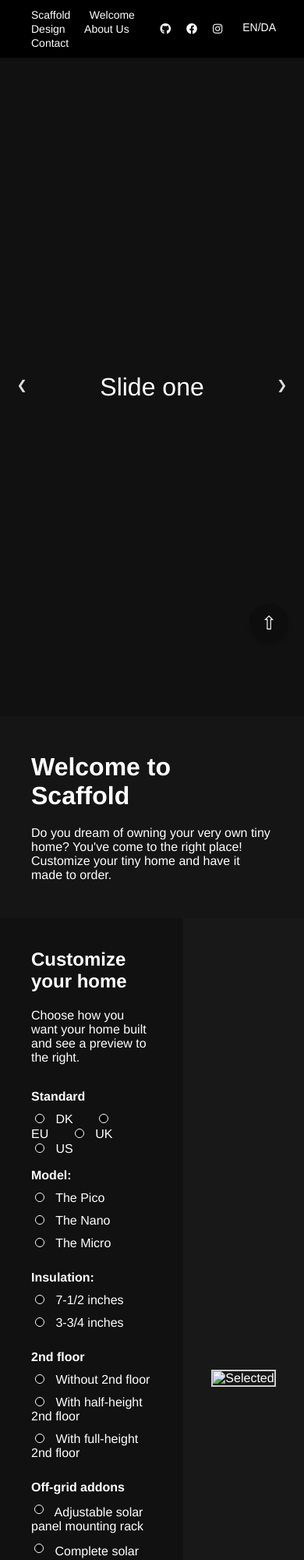
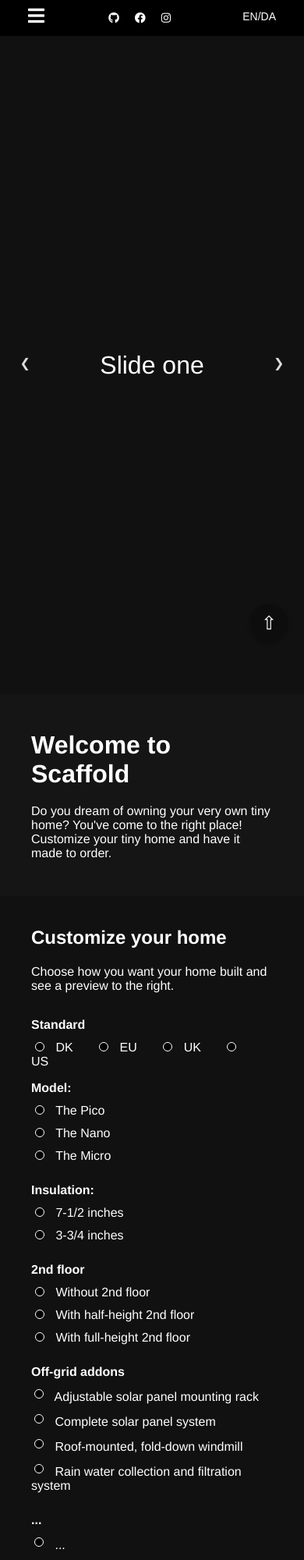
Before and after one commit to NicklasVraa/OpenTinyHome, a plain HTML site: page index.html in a window 390 px wide. Shown: the top 2000 px of the page at 78% size. Drawn offline with Linux system fonts and the light colour scheme.

Commit message:
Made webpage adapt to mobile

```diff
--- a/index.html
+++ b/index.html
@@ -13,7 +13,11 @@ Auth: Nicklas Vraa
     <style>
         body, html {
             margin: 0; padding: 0; width: 100%; height: 100%;
-            box-sizing: border-box; font-family: Helvetica, sans-serif;
+            box-sizing: border-box; background-color: #000000;
+            font-family: Helvetica, sans-serif;
+        }
+        .container {
+            max-width: 1200px; margin: 0 auto; box-sizing: border-box;
         }
         h1 {
             font-size: 2rem; margin-bottom: 20px;
@@ -39,6 +43,17 @@ Auth: Nicklas Vraa
         }
         .menu-bar a:hover {
             text-decoration: underline;
+        }
+        #burger-menu {
+            display: none;
+            background: none;
+            color: white;
+            font-size: 24px;
+            border: none;
+            cursor: pointer;
+        }
+        #menu-links {
+            display: flex;
         }
         .social-icons {
             display: flex; margin-right: 10px;
@@ -82,7 +97,7 @@ Auth: Nicklas Vraa
             background-color: #111111; color: white;
         }
         .carousel-controls {
-            position: absolute; top: 48.5%; width: 92%; display: flex;
+            position: absolute; top: 48.5%; width: 90%; display: flex;
             justify-content: space-between;
         }
         .carousel-controls button {
@@ -100,7 +115,7 @@ Auth: Nicklas Vraa
             padding: 0px;
         }
         .split-view {
-            display: flex;
+            display: flex; flex-direction: row;
         }
         .left-panel {
             flex: 1; display: flex; flex-direction: column;
@@ -129,16 +144,54 @@ Auth: Nicklas Vraa
         input[type="radio"]:checked, input[type="checkbox"]:checked {
             background-color: #ffffff;
         }
+
+        /* Media query for smaller screens */
+        @media screen and (max-width: 768px) {
+            #burger-menu {
+                display: block; /* Show burger icon */
+            }
+            #menu-links {
+                display: none; /* Hide full menu by default */
+                flex-direction: column;
+                background-color: #000; /* Match your design */
+                position: absolute;
+                top: 40px; /* Adjust based on your menu-bar height */
+                left: 0px;
+                width: 100px;
+                padding: 14px;
+                z-index: 1000;
+            }
+            #menu-links.active {
+                display: flex; /* Show the menu when active */
+            }
+            #menu-links a {
+                color: white;
+                padding: 10px;
+            }
+            .split-view {
+                flex-direction: column; /* Stack panels vertically */
+            }
+            .right-panel {
+                order: 2; /* Ensures the right panel is below the left panel */
+            }
+
+            .left-panel {
+                order: 1; /* Left panel stays on top */
+            }
+        }
     </style>
 </head>
-<body>
+<body><div class="container">
     <div class="menu-bar">
-        <nav>
+        <button id="burger-menu" onclick="toggle_menu()" aria-label="Toggle Menu">
+            <i class="fas fa-bars"></i>
+        </button>
+        <nav id="menu-links">
             <a id="home" onclick="home()">Scaffold</a>
-            <a href="#welcome" onclick="navigate(event, 'welcome')"><span id="welcome-link">...</span></a>
-            <a href="#design" onclick="navigate(event, 'design')"><span id="design-link">...</span></a>
-            <a href="#about" onclick="navigate(event, 'about')"><span id="about-link">...</span></a>
-            <a href="#contact" onclick="navigate(event, 'contact')"><span id="contact-link">...</span></a>
+            <a href="#welcome" class="menu-link" onclick="navigate(event, 'welcome')"><span id="welcome-link">...</span></a>
+            <a href="#design" class="menu-link" onclick="navigate(event, 'design')"><span id="design-link">...</span></a>
+            <a href="#about" class="menu-link" onclick="navigate(event, 'about')"><span id="about-link">...</span></a>
+            <a href="#contact" class="menu-link" onclick="navigate(event, 'contact')"><span id="contact-link">...</span></a>
         </nav>
         <div class="social-icons">
             <a href="https://github.com" target="_blank" aria-label="GitHub"><i class="fab fa-github"></i></a>
@@ -208,7 +261,7 @@ Auth: Nicklas Vraa
                 </div>
             </div>
             <div class="right-panel">
-                <img id="selected-image" src="res/image1.jpg" alt="Selected" />
+                <img id="selected-image" src="res/image1.jpg" alt="Preview" />
             </div>
         </div>
     </section>
@@ -300,6 +353,22 @@ Auth: Nicklas Vraa
             }
         }
 
+        function toggle_menu() {
+            const menu_links = document.getElementById("menu-links");
+            menu_links.classList.toggle("active");
+        }
+
+        document.addEventListener("DOMContentLoaded", function () {
+            const menuLinks = document.querySelectorAll(".menu-link");
+            const menu = document.getElementById("menu-links");
+
+            menuLinks.forEach(link => {
+                link.addEventListener("click", () => {
+                    menu.classList.remove("active"); /* Collapse menu. */
+                });
+            });
+        });
+
         /* Switch language of entire page. */
         function toggle_language() {
             if (language === "en") { language = "da"; }
@@ -368,5 +437,5 @@ Auth: Nicklas Vraa
             /* TODO */
         }
     </script>
-</body>
+</div></body>
 </html>
```
